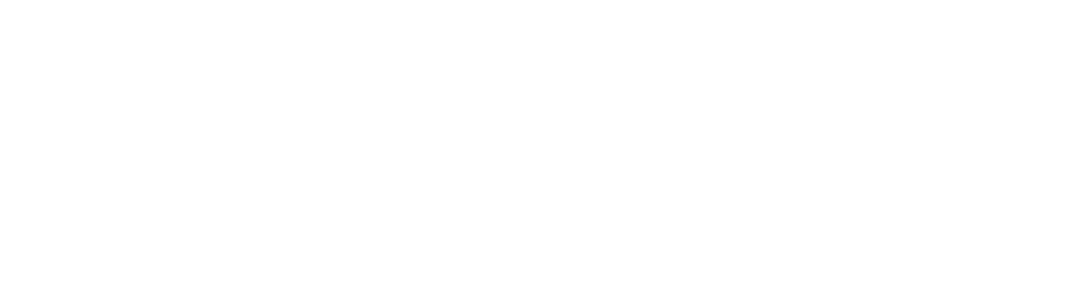
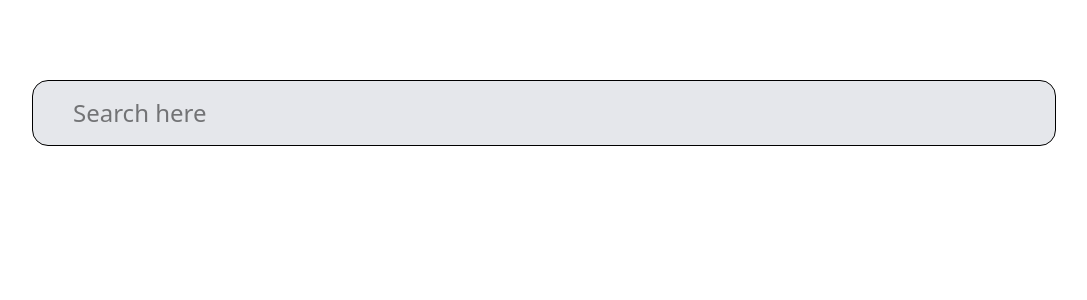
Before and after one commit to abhishekpandey-001/Swiggy-Clone, a React (Vite) app: page /city/delhi/1/search in a window 1280 px wide. Before the commit this address had no page. Shown: the top 300 px of the page, without its empty margins (96-1183 px from the left). Built offline with nearby package versions, Linux system fonts and the light colour scheme.

Commit message:
Added search feature

```diff
--- a/src/App.js
+++ b/src/App.js
@@ -4,6 +4,7 @@
 import Restaurant from "./Components/Restaurant";
 import { BrowserRouter, Routes, Route } from "react-router";
 import RestaurantMenu from "./Components/RestaurantMenu";
+import SearchFood from "./Components/SearchFood";
 
 function App(){
     return(
@@ -13,6 +14,7 @@
             <Route path="/" element={<Home></Home>}></Route>
             <Route path="/restaurant" element={<Restaurant></Restaurant>}></Route>
             <Route path="/city/delhi/:id" element={<RestaurantMenu></RestaurantMenu>}></Route>
+            <Route path="/city/delhi/:id/search" element={<SearchFood></SearchFood>}></Route>
         </Routes>
         </BrowserRouter>
         </>
--- a/src/Components/RestaurantMenu.js
+++ b/src/Components/RestaurantMenu.js
@@ -1,6 +1,7 @@
 import { useEffect, useState } from "react";
 import { useParams } from "react-router";
 import MenuCard from "./MenuCard";
+import { Link } from "react-router";
 
 
 export default function RestaurantMenu(){
@@ -32,6 +33,12 @@
     return(
       <div>
 
+        <div className="w-[80%] mt-20 mb-20 mx-auto">
+          <Link to={`/city/delhi/${id}/search`}>
+          <p className="w-[full] text-center py-3 rounded-4xl bg-gray-200 text-2xl">Search for Dishes</p>
+          </Link>
+        </div>
+
 
         <div className="w-[80%] mt-20 mb-20 mx-auto">
               <button className={`tex-2xl py-2 px-8 mr-4 border rounded-2xl ${selected=="veg"?"bg-emerald-400":"bg-gray-400"}`} onClick={()=>setSelected(selected==='veg'? null:'veg')}>Veg</button>
--- /dev/null
+++ b/src/Components/SearchFood.js
@@ -0,0 +1,13 @@
+import { useState } from "react";
+import { useParams } from "react-router"
+
+export default function SearchFood(){
+
+    const id = useParams();
+    const [food, setFood] = useState("");
+    return(
+        <div className="w-[80%] mx-auto mt-20">
+            <input placeholder="Search here" className="w-full px-10 py-4 text-2xl bg-gray-200 rounded-2xl border" onChange={(e)=>setFood(e.target.value)}></input>
+        </div>
+    )
+}
```
